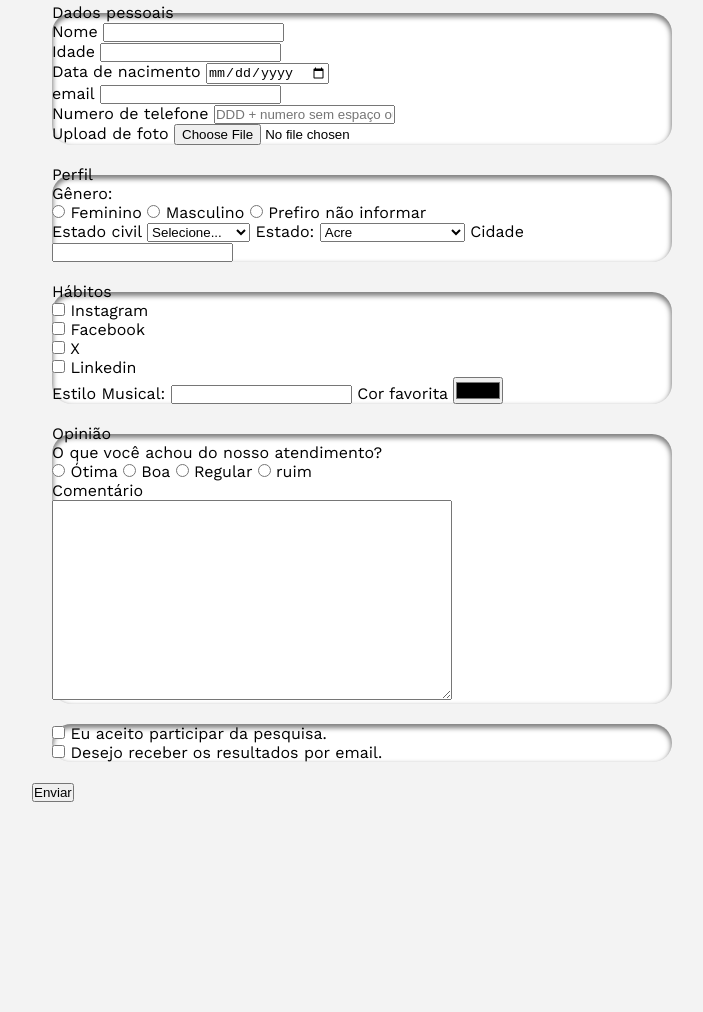
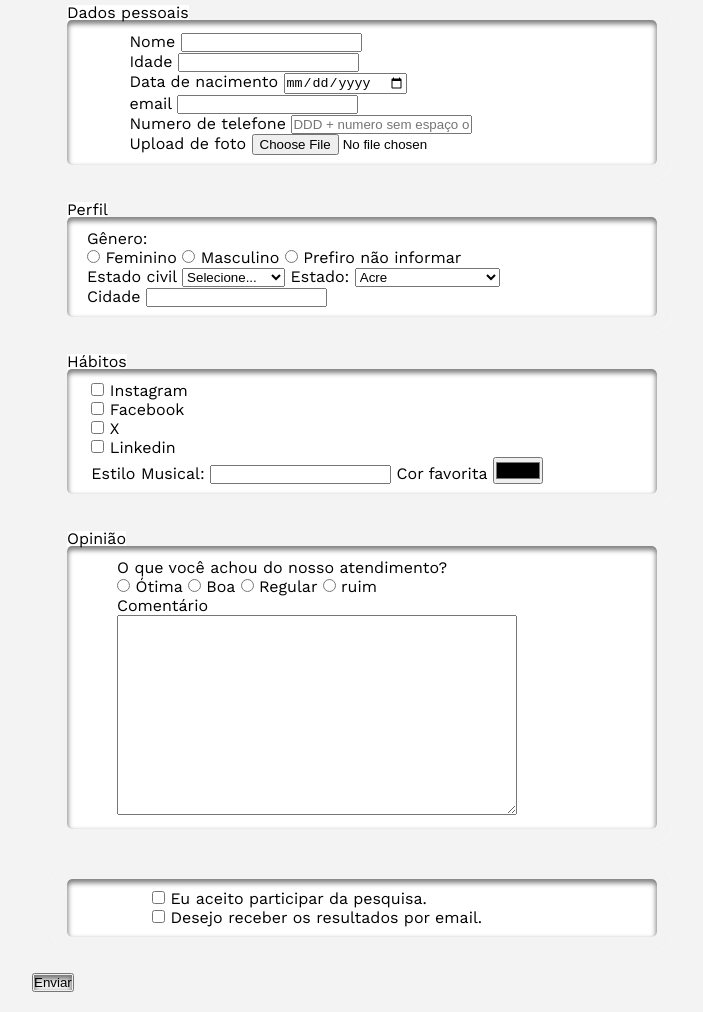
Before and after one commit to vfflinux/Pesquisa-Culturama, a plain HTML site: page index.html in a window 1280 px wide. Shown: the part 211-1223 px from the top of the page, without its empty margins (278-981 px from the left). Before the commit the page ends 1033 px from the top, so only its background shows below. Drawn offline with nearby package versions, Linux system fonts and the light colour scheme.

Commit message:
segudo commit

```diff
--- a/index.html
+++ b/index.html
@@ -3,14 +3,14 @@
 <head>
     <meta charset="UTF-8">
     <meta name="viewport" content="width=device-width, initial-scale=1.0">
-    <link rel="icon" href="assets-formularios-seo-acessibilidade/culturama-favico.png">
+    <link rel="icon" href="imagens-pesquisa_culturama/culturama-favico.png">
     <link rel="stylesheet" href="style.css">
     <title>Pesquisa Culturama</title>
 </head>
 <body>
     <main>
           <header>
-        <img src="assets-formularios-seo-acessibilidade/logo-culturama.png" alt="">
+        <img src="imagens-pesquisa_culturama/logo-culturama.png" alt="">
         <h1>Pesquisa Online </h1>
     </header>
 
@@ -19,6 +19,8 @@
             <fieldset>
 
                 <legend>Dados pessoais</legend>
+
+                <div>
 
                 <label for="name">Nome</label>
             <input id="name" type="text" name="userName" required>
@@ -43,10 +45,13 @@
             <label for="image">Upload de foto </label>
             <input id="image" type="file" accept="imame/*" name="userImage">
             <br>
+            </div>
             </fieldset>
 
             <fieldset>
                 <legend>Perfil</legend>
+
+                <div>
 
                 <p>Gênero:</p>
                 <input id="faminino" type="radio" name="userGender" value="Feminino" >
@@ -103,11 +108,13 @@
                  <label for="city">Cidade</label>
             <input id="city" type="text" name="userCity" required>
 
+                </div>
+
             </fieldset>
 
             <fieldset>
                 <legend>Hábitos</legend>
-
+                <div>
                 <input id="instagram" type="checkbox" name="social"
                 value="instagram">
                 <label for="instagram">Instagram </label>
@@ -136,11 +143,14 @@
                 <label for="favoriteColor">Cor favorita</label>
                 <input type="color" name="userFavoriteColor" id="favoriteColor">
 
+                </div>
 
             </fieldset>
 
             <fieldset>
                 <legend>Opinião</legend>
+
+                <div>
 
                 <p>O que você achou do nosso atendimento?
                 </p>
@@ -163,19 +173,25 @@
                 <br>
                 <textarea id="comment" type="text" name="userComent" style="width: 400px; height: 200px;"></textarea>
 
+                </div>
+
             </fieldset>
 
 
             <fieldset>
+                <div>
+
                 <input type="checkbox" name="userLgpd" id="userLpgpdTerm" value="accepted">
                 <label for="userLpgpdTerm">Eu aceito participar da pesquisa.</label><br>
 
                 <input type="checkbox" name="userLgpd" id="userLpgpdTerm" value="accepted" required>
                 <label for="userLpgpdTerm">Desejo receber os resultados por email.</label><br>
+
+                </div>
             </fieldset>
 
 
-            <button type="submit">Enviar</button>
+            <button style="box-shadow: inset 0 3px 5px 1px rgba(0, 0, 0, 0.5) ;" type="submit">Enviar</button>
 
         </form>
     </section>
--- a/style.css
+++ b/style.css
@@ -34,12 +34,21 @@ form{
 fieldset{
      background-color: #ffffff;
      box-shadow: inset 0 3px 5px 1px rgba(0, 0, 0, 0.5) ;
-     border: solid rgb(255, 255, 255) 0px;
+     border: solid  #f3f3f3 15px;
      margin: 20px;
      border-radius: 20px;
      padding: ;
+     display: flex;
+     align-items: center;
+     justify-content: center;
+     flex-direction: column;
+}
+
+div{
+    margin:10px 110px 10px 20px;
 }
 
 legend{
-
+   background-color: ;
+   margin: 0 0 0 0;
 }
```
Also changed, not shown: imagens-pesquisa_culturama/culturama-favico.png (renamed from assets-formularios-seo-acessibilidade/culturama-favico.png), imagens-pesquisa_culturama/logo-culturama.png (renamed from assets-formularios-seo-acessibilidade/logo-culturama.png), 2 other files.
